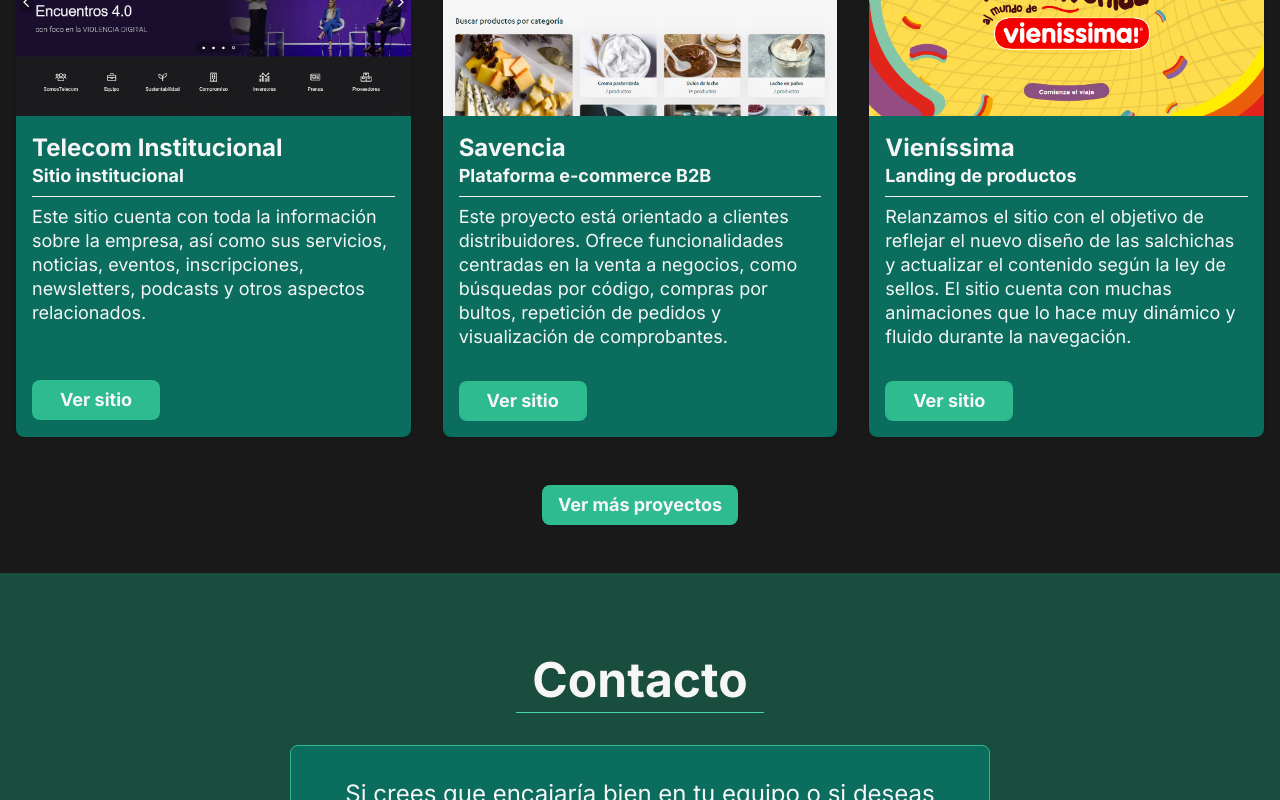
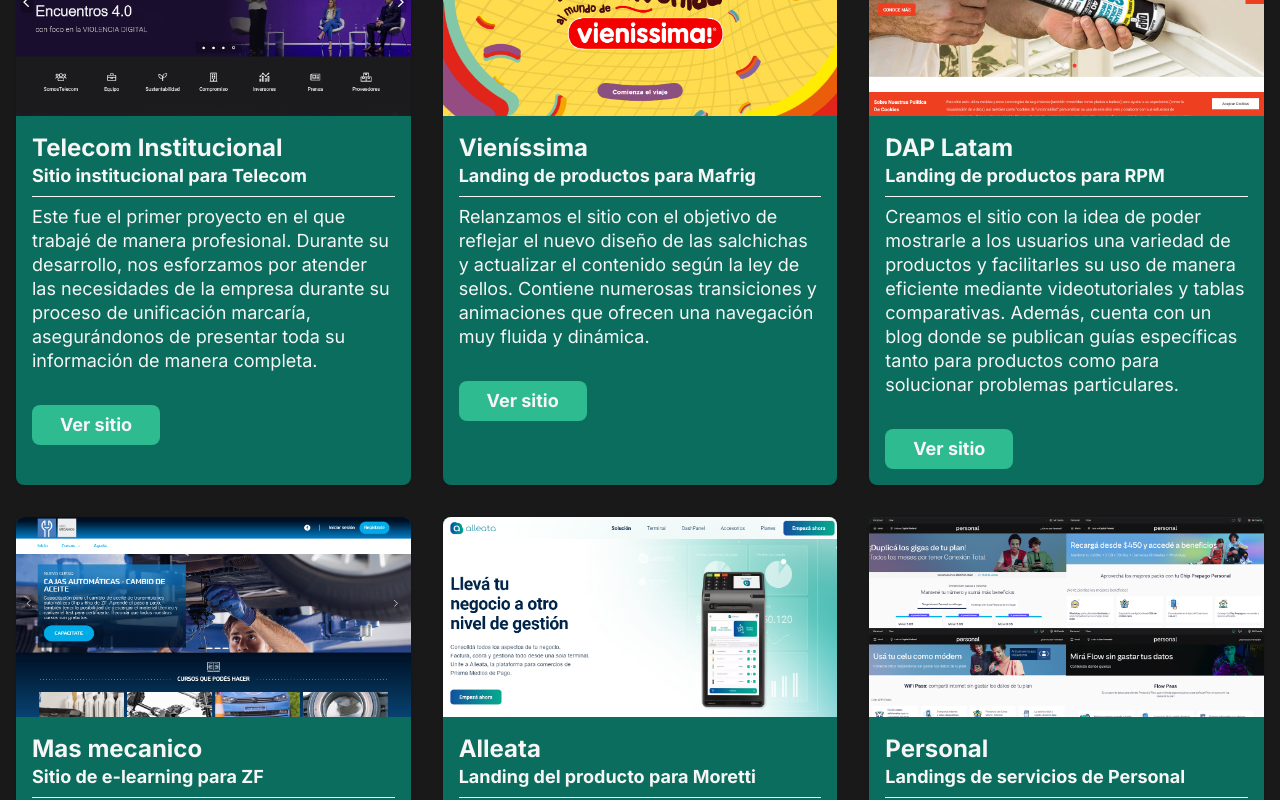
Before and after one commit to maple146/portfolio, a Next.js app: page / in a window 1280 px wide. Shown: the part 1660-2460 px from the top of the page. Built offline with nearby package versions, Linux system fonts and the light colour scheme.

Commit message:
Update projects data

```diff
--- a/src/data/home/projects.ts
+++ b/src/data/home/projects.ts
@@ -1,37 +1,67 @@
 export const PROJECTS_DATA = {
   home: {
-    sectionLink: '/proyectos',
+    sectionLink: "/proyectos",
     title: "Proyectos",
     projects: [
       {
         title: "Telecom Institucional",
-        subtitle: "Sitio institucional",
+        subtitle: "Sitio institucional para Telecom",
         description:
-          "Este sitio cuenta con toda la información sobre la empresa, así como sus servicios, noticias, eventos, inscripciones, newsletters, podcasts y otros aspectos relacionados.",
+          "Este fue el primer proyecto en el que trabajé de manera profesional. Durante su desarrollo, nos esforzamos por atender las necesidades de la empresa durante su proceso de unificación marcaría, asegurándonos de presentar toda su información de manera completa.",
         image: "/institucional.png",
         imageAlt: "Screenshot de la pagina Telecom Institucional",
         externalUrl: "https://institucional.telecom.com.ar",
-        internalUrl: "/proyectos/telecom-institucional",
-      },
-      {
-        title: "Savencia",
-        subtitle: "Plataforma e-commerce B2B",
-        description:
-          "Este proyecto está orientado a clientes distribuidores. Ofrece funcionalidades centradas en la venta a negocios, como búsquedas por código, compras por bultos, repetición de pedidos y visualización de comprobantes.",
-        image: "/savencia.png",
-        imageAlt: "Screenshot de la pagina Savencia E-Commerce",
-        externalUrl: "https://shouganai.estoes.dev",
-        internalUrl: "/proyectos/savencia",
+        // internalUrl: "/proyectos/telecom-institucional",
       },
       {
         title: "Vieníssima",
-        subtitle: "Landing de productos",
+        subtitle: "Landing de productos para Mafrig",
         description:
-          "Relanzamos el sitio con el objetivo de reflejar el nuevo diseño de las salchichas y actualizar el contenido según la ley de sellos. El sitio cuenta con muchas animaciones que lo hace muy dinámico y fluido durante la navegación.",
+          "Relanzamos el sitio con el objetivo de reflejar el nuevo diseño de las salchichas y actualizar el contenido según la ley de sellos. Contiene numerosas transiciones y animaciones que ofrecen una navegación muy fluida y dinámica.",
         image: "/vienissima.png",
         imageAlt: "Screenshot de la pagina Vieníssima",
         externalUrl: "https://www.vienissima.ar/",
-        internalUrl: "/proyectos/vienissima",
+        // internalUrl: "/proyectos/vienissima",
+      },
+      {
+        title: "DAP Latam",
+        subtitle: "Landing de productos para RPM",
+        description:
+          "Creamos el sitio con la idea de poder mostrarle a los usuarios una variedad de productos y facilitarles su uso de manera eficiente mediante videotutoriales y tablas comparativas. Además, cuenta con un blog donde se publican guías específicas tanto para productos como para solucionar problemas particulares.",
+        image: "/daplatam.png",
+        imageAlt: "Screenshot de la pagina DAP Latam",
+        externalUrl: "https://dap-latam.com/",
+        // internalUrl: "/proyectos/",
+      },
+      {
+        title: "Mas mecanico",
+        subtitle: "Sitio de e-learning para ZF",
+        description:
+          "Relanzamos el sitio actualizando la tecnología de fondo, pero manteniendo la esencia del diseño original. Cuenta con diversos cursos de mecánica, con la opción de tomar exámenes en línea y recibir un certificado al aprobarlo.",
+        image: "/masmecanico.png",
+        imageAlt: "Screenshot de la pagina Mas Mecanico",
+        externalUrl: "https://masmecanico.com.mx/",
+        // internalUrl: "/proyectos/",
+      },
+      {
+        title: "Alleata",
+        subtitle: "Landing del producto para Moretti",
+        description:
+          "Creamos el sitio con el objetivo de dar a conocer la terminal creada por la fintech. Cuenta con secciones que muestran los beneficios de usar el producto, los planes de suscripción disponibles, videotutoriales de cómo usarla y un formulario donde se debe cargar toda la documentación necesaria para adquirir la terminal.",
+        image: "/alleata.png",
+        imageAlt: "Screenshot de la pagina Alleata",
+        externalUrl: "https://alleata.estoes.dev/home",
+        // internalUrl: "/proyectos/",
+      },
+      {
+        title: "Personal",
+        subtitle: "Landings de servicios de Personal",
+        description:
+          "Colaboré con el equipo de Conexión Afuera en Telecom durante 8 meses, centrándonos en la migración de varias landings a Next.js. Durante este tiempo, no solo actualizamos la tecnología, sino que también renovamos el diseño y el estilo de dichas páginas.",
+        image: "/paginaspersonal.png",
+        imageAlt: "Screenshot de las paginas de Personal",
+        externalUrl: "",
+        // internalUrl: "/proyectos/",
       },
     ],
   },
```
